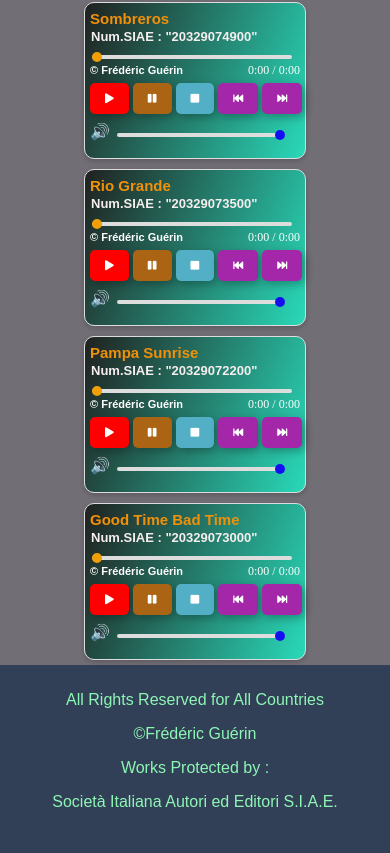
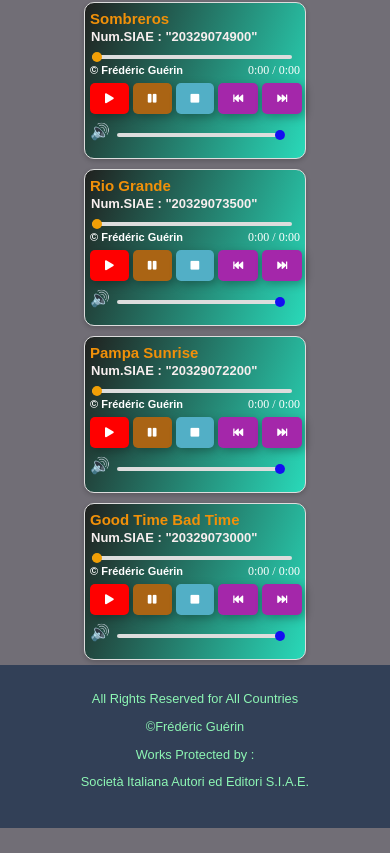
Before and after one commit to fguerin555/music-guerin, a React (Create React App) app: page /west in a window 390 px wide. Shown: the part 1311-2164 px from the top of the page. After the commit the page ends 2139 px from the top, so only its background shows below. Built offline with nearby package versions, Linux system fonts and the light colour scheme.

Commit message:
jeudi14h10

```diff
--- a/src/components/Footer.module.css
+++ b/src/components/Footer.module.css
@@ -49,4 +49,10 @@
     width: 100%;
     font-size: 1rem;
   }
+
+  @media (max-width: 570px) {
+    .FooterEmail p {
+      font-size: 0.8rem;
+    }
+  }
 }
```
Also changed, not shown: 13 other files (tests, documents, lock files or other folders).
